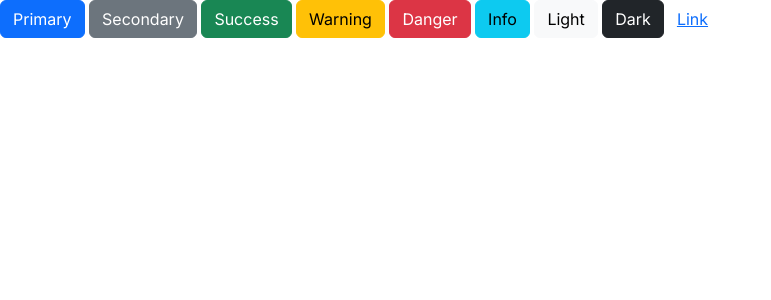
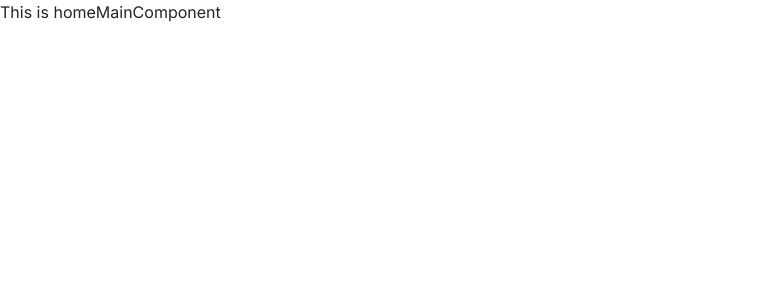
Before and after one commit to Oliulla/jt-todo-application, a Next.js app: page / in a window 1280 px wide. Shown: the top 300 px of the page, without its empty margins (0-771 px from the left). Built offline with nearby package versions, Linux system fonts and the light colour scheme.

Commit message:
:sparkles: Added a layout

```diff
--- /dev/null
+++ b/components/Layouts/RootLayout.jsx
@@ -0,0 +1,5 @@
+const RootLayouts = ({ children }) => {
+  return <main>{children}</main>;
+};
+
+export default RootLayouts;
--- /dev/null
+++ b/components/__shared_one_time/Home/Home.jsx
@@ -0,0 +1,11 @@
+import React from 'react';
+
+const HomeMainComponent = () => {
+    return (
+        <div>
+            This is homeMainComponent
+        </div>
+    );
+};
+
+export default HomeMainComponent;
--- a/pages/_app.js
+++ b/pages/_app.js
@@ -2,6 +2,9 @@ import "@/styles/globals.css";
 import 'bootstrap/dist/css/bootstrap.min.css';
 
 
-export default function App({ Component, pageProps }) {
-  return <Component {...pageProps} />;
+export default function MyApp({ Component, pageProps }) {
+  // Use the layout defined at the page level, if available
+  const getLayout = Component.getLayout ?? ((page) => page)
+
+  return getLayout(<Component {...pageProps} />)
 }
--- a/pages/index.js
+++ b/pages/index.js
@@ -1,10 +1,11 @@
 import Head from "next/head";
 import { Inter } from "next/font/google";
-import { Button } from "react-bootstrap";
+import HomeMainComponent from "@/components/__shared_one_time/Home/Home";
+import RootLayout from "@/components/Layouts/RootLayout";
 
 const inter = Inter({ subsets: ["latin"] });
 
-export default function Home() {
+export default function MainHomePage() {
   return (
     <>
       <Head>
@@ -13,19 +14,16 @@ export default function Home() {
         <meta name="viewport" content="width=device-width, initial-scale=1" />
         <link rel="icon" href="/favicon.ico" />
       </Head>
-      <main className={inter.className}>
-        <>
-          <Button variant="primary">Primary</Button>{' '}
-          <Button variant="secondary">Secondary</Button>{' '}
-          <Button variant="success">Success</Button>{' '}
-          <Button variant="warning">Warning</Button>{' '}
-          <Button variant="danger">Danger</Button>{' '}
-          <Button variant="info">Info</Button>{' '}
-          <Button variant="light">Light</Button>{' '}
-          <Button variant="dark">Dark</Button>
-          <Button variant="link">Link</Button>
-        </>
-      </main>
+      <div className={inter.className}>
+        <HomeMainComponent />
+      </div>
     </>
   );
 }
+
+
+MainHomePage.getLayout = function getLayout(page) {
+  return <RootLayout>
+    {page}
+  </RootLayout>
+}
--- a/styles/globals.css
+++ b/styles/globals.css
@@ -1,3 +1,5 @@
 body {
   scroll-behavior: smooth;
+  background-color: #333;
+  color: #fff;
 }
```
Also changed, not shown: components/__shared_one_time/Header/Header.jsx (added, +20 -0 lines), styles/Home.module.css (deleted).
